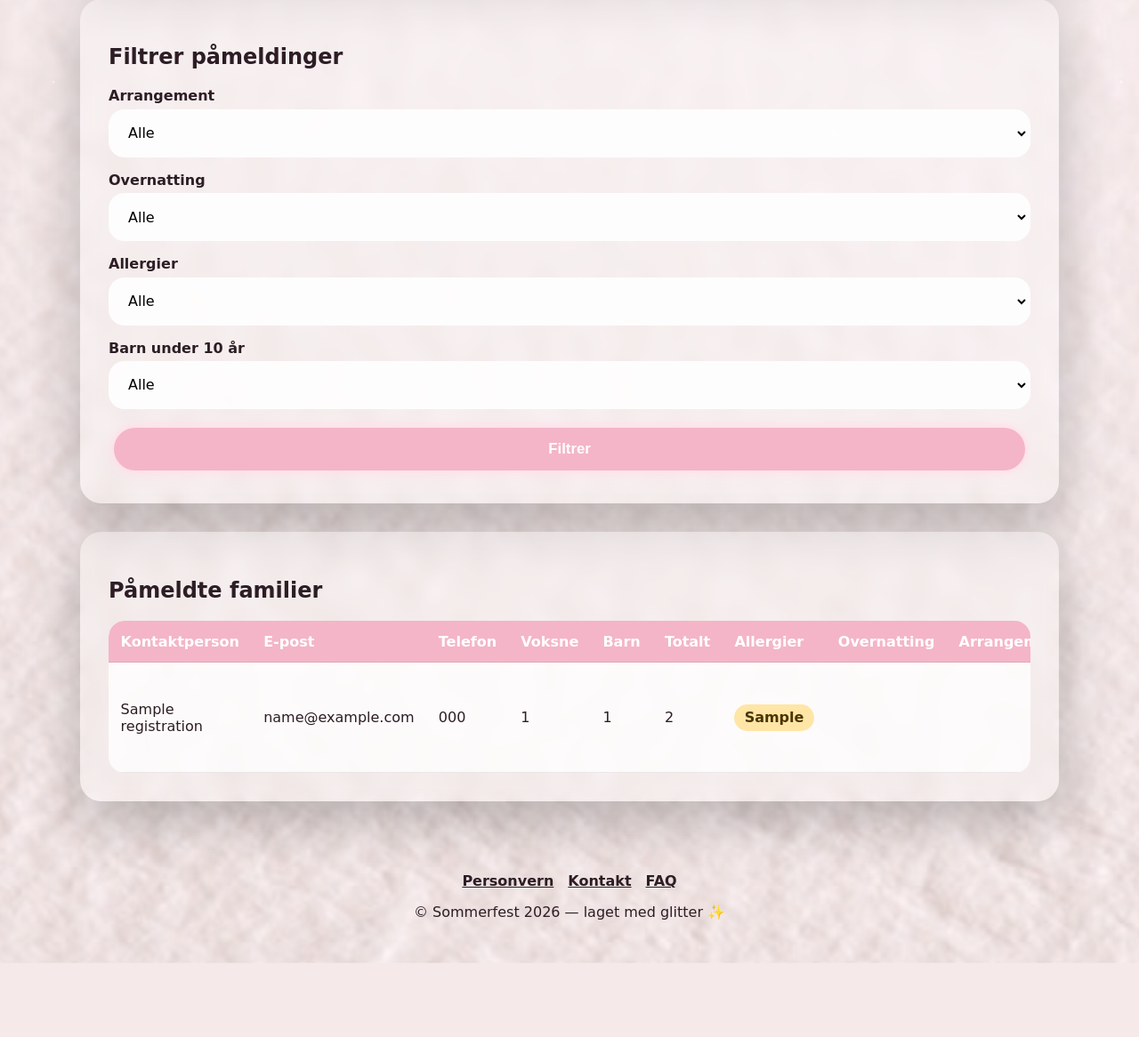
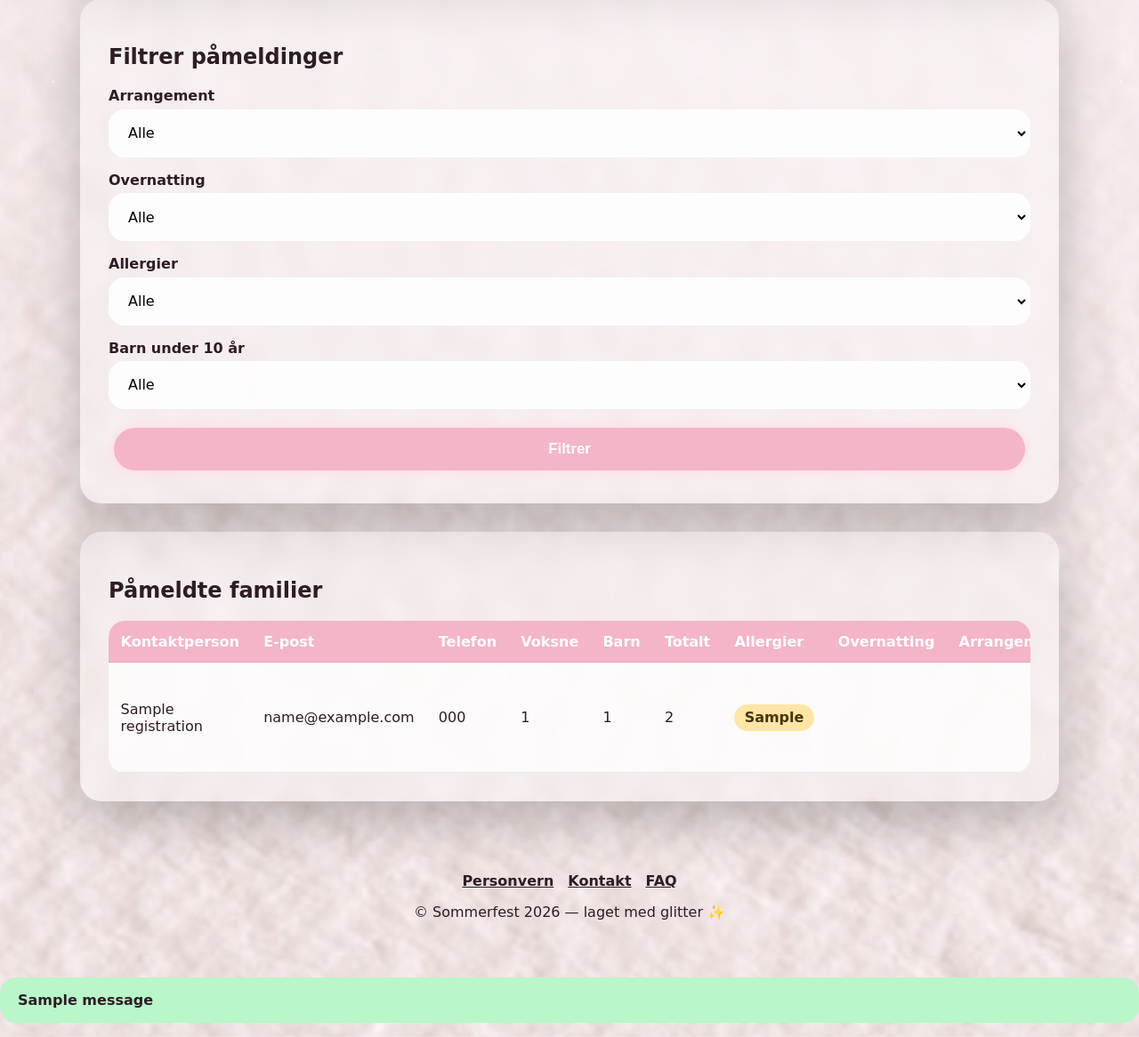
Before and after one commit to kasantix-design/Sommerfest2026, a Flask app: page /admin/ in a window 1280 px wide. Shown: the part 589-1755 px from the top of the page at 89% size. Before the commit the page ends 1672 px from the top, so only its background shows below. Run offline with Flask 3, Linux system fonts and the light colour scheme; a user stored in the database is signed in; tables that the repository leaves empty hold one stand-in row (values such as "Sample post"); one stand-in notice (Sample message) is shown.

Commit message:
Update base.html

```diff
--- a/app/templates/base.html
+++ b/app/templates/base.html
@@ -244,6 +244,16 @@
 
     {% block extra_scripts %}
     {% endblock %}
-
+{% with messages = get_flashed_messages(with_categories=true) %}
+    {% if messages %}
+        <section class="flash-wrapper">
+            {% for category, message in messages %}
+                <div class="flash-message {{ category }}">
+                    {{ message }}
+                </div>
+            {% endfor %}
+        </section>
+    {% endif %}
+{% endwith %}
 </body>
 </html>
```
